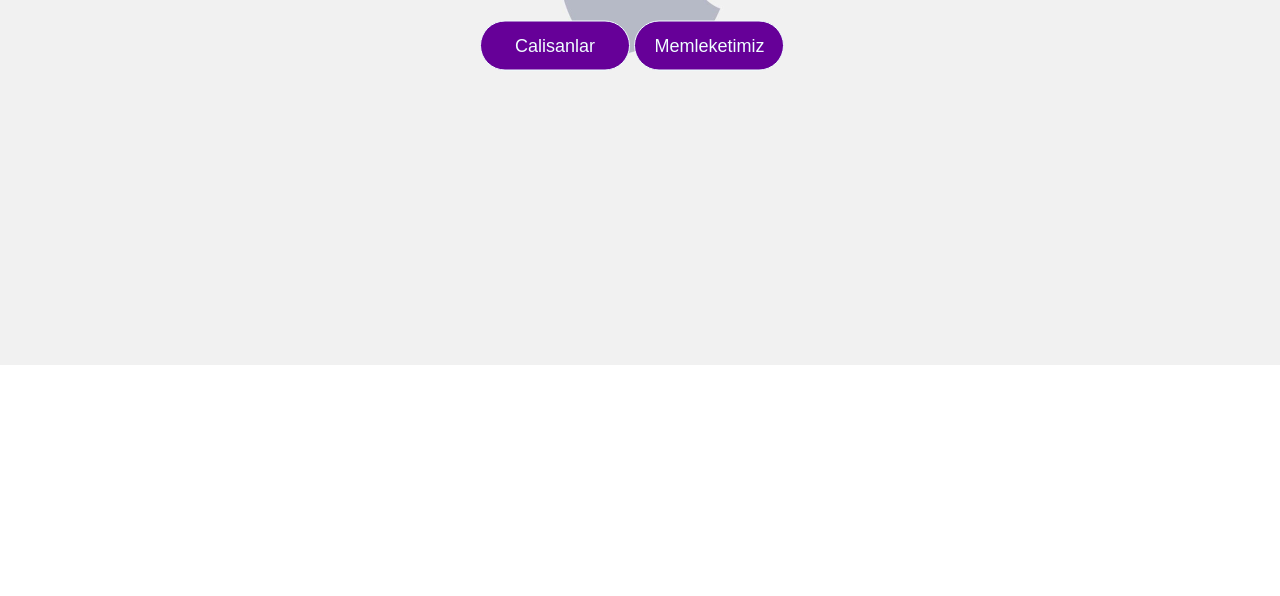
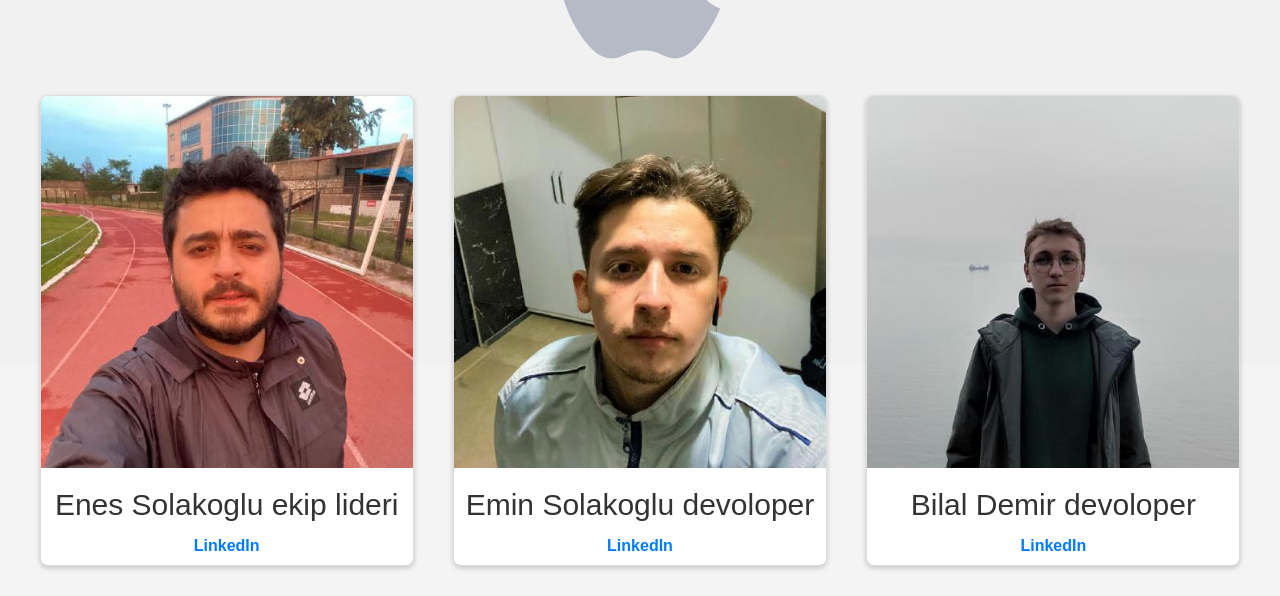
Before and after one commit to bilaldmr01/WBTWebProje, a plain HTML site: page index.html in a window 1280 px wide. Shown: the part 435-1031 px from the top of the page. Before the commit the page ends 800 px from the top, so only its background shows below. Drawn offline with Linux system fonts and the light colour scheme.

Commit message:
KisilerEklendi

```diff
--- a/index.html
+++ b/index.html
@@ -15,19 +15,38 @@
             <ul>
                 <li><a href="#"class="active">Ana Sayfa</a></li>
                 <li><a href="#">Hakkimizda</a></li>
-                <li><a href="#">Iletisim</a></li>
-                <li><a href="#">Urunler</a></li>
-
             </ul>
         </div>
+        <div class="gallery">
+            <div class="gallery-item">
+                <img src="./20043864.jpeg" alt="Enes Solakoglu">
+                <div class="description">
+                    <p>Enes Solakoglu ekip lideri</p>
+                    <a href="https://www.linkedin.com/in/enessolakoglu/" target="_blank">LinkedIn</a>
+                </div>
+            </div>
+            <div class="gallery-item">
+                <img src="./132267025.jpeg" alt="Emin Solakoglu">
+                <div class="description">
+                    <p>Emin Solakoglu devoloper</p>
+                    <a href="https://www.linkedin.com/in/meminsolakoglu/" target="_blank">LinkedIn</a>
+                </div>
+            </div>
+            <div class="gallery-item">
+                <img src="./153204911.jpeg" alt="Bilal Demir">
+                <div class="description">
+                    <p>Bilal Demir devoloper</p>
+                    <a href="https://www.linkedin.com/in/bilaldmr01/" target="_blank">LinkedIn</a>
+                </div>
+            </div>
         <div class="center">
             <h1>Welcome To</h1>
             <h2>White Bird Tech</h2>
-        <div class="buttons">
-            <button>Calisanlar</button>
-            <button>Memleketimiz</button>
-        </div>
+
+
+
         </div>
     </div>
+
 </body>
 </html>
--- a/style.css
+++ b/style.css
@@ -57,7 +57,7 @@ color: rgb(102, 0, 152);
 
 .container .center{
     position: absolute;
-    top: 50%;
+    top: 28%;
     left: 50%;
     transform: translate(-50%,-50%);
     font-family: sans-serif;
@@ -77,22 +77,58 @@ color: rgb(102, 0, 152);
     font-weight: bold;
     width: 900px;
 }
-.center .buttons{
-    margin: 35px 290px;
+body {
+    font-family: Arial, sans-serif;
+    margin: 0;
+    padding: 0;
+    box-sizing: border-box;
+    background-color: #f4f4f4;
 }
 
-.buttons button{
-    height: 50px;
-    width: 150px;
-    font-size: 18px;
-    color: azure;
-    background: rgba(102, 0, 152, 1);
-    border-radius: 25px;
-    cursor: pointer;
-    outline: none;
-    border: solid 1px azure;
+.gallery {
+    margin-top: 400px;
+    display: flex; /* Yanyana sıralama için flex kullanılır */
+    justify-content: space-around; /* Elemanlar arasında boşluk bırakır */
+    align-items: flex-start; /* Dikey hizalama */
+    padding: 20px;
 }
-.buttons button:hover{
-    background: rgb(162, 0, 152);
-    transition: .4s;
+
+.gallery-item {
+    text-align: center; /* Resim ve açıklamaları ortalar */
+    max-width: 30%; /* Genişlik sınırı */
+    margin: 10px;
+    background-color: #fff;
+    border: 1px solid #ddd;
+    border-radius: 8px;
+    box-shadow: 0 2px 5px rgba(0, 0, 0, 0.2);
+    overflow: hidden;
 }
+
+.gallery-item img {
+    width: 100%; /* Resimler kutuya tam oturur */
+    height: auto;
+    display: block;
+}
+
+.description {
+    padding: 10px;
+}
+
+.description p {
+    margin: 10px 0;
+    font-size: 30px;
+    color: #333;
+}
+
+.description a {
+    display: inline-block;
+    text-decoration: none;
+    color: #007BFF;
+    font-weight: bold;
+    margin-top: 5px;
+}
+
+.description a:hover {
+    text-decoration: underline;
+    color: #0056b3;
+}
```
Also changed, not shown: 132267025.jpeg (added), 153204911.jpeg (added), 20043864.jpeg (added).
